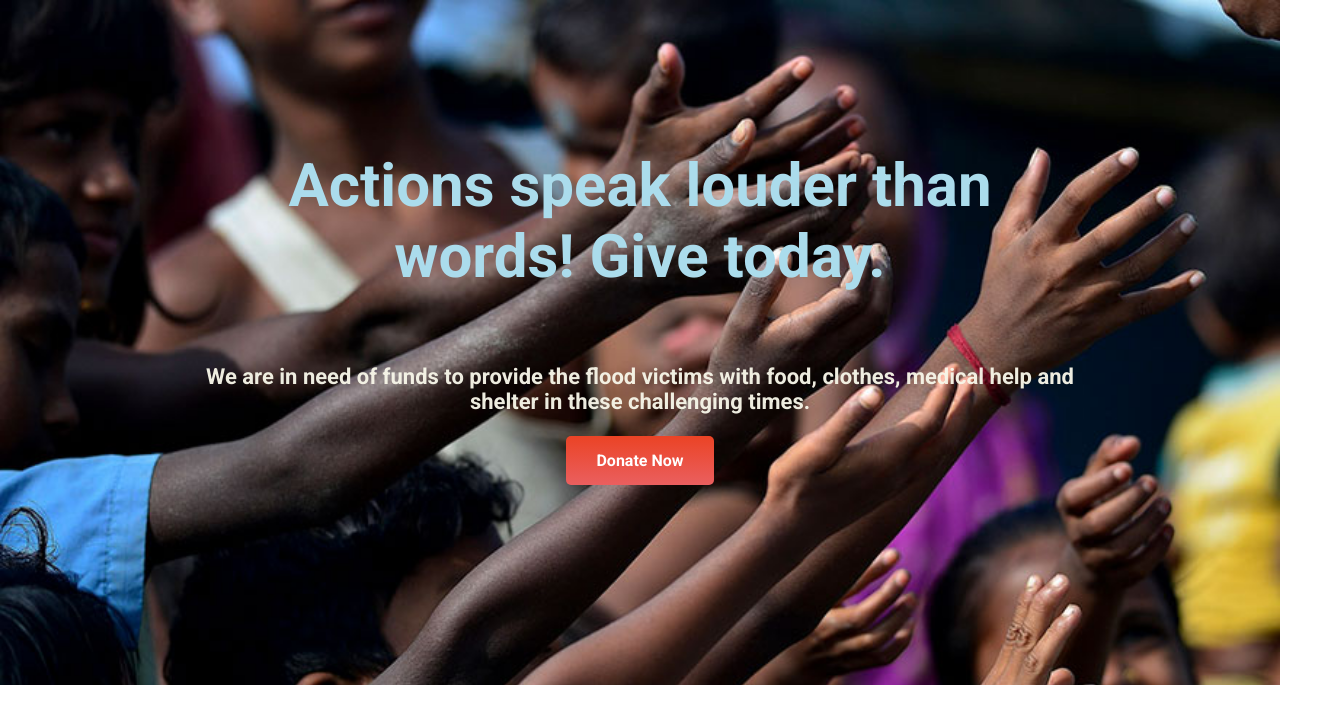
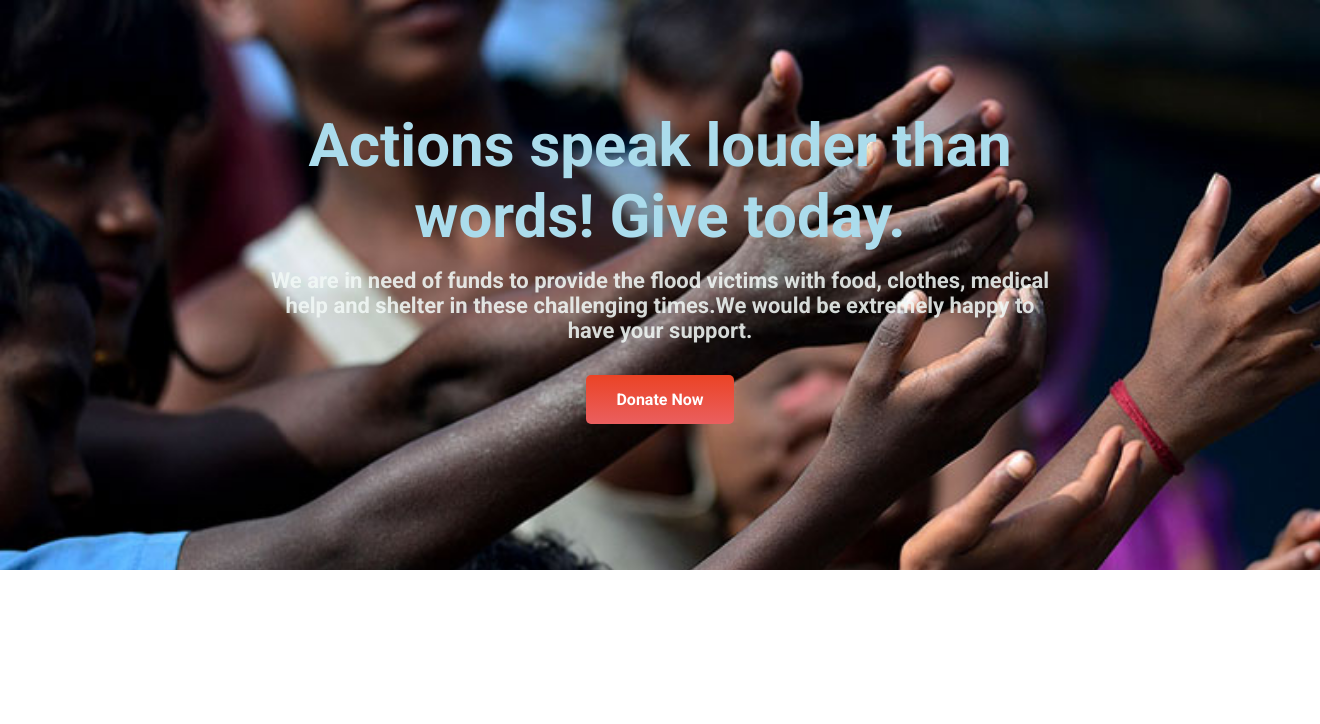
Before and after one commit to Rimaakter1/Assignment-1, a plain HTML site: page index.html in a window 1280 px wide. Shown: the whole page, 1320 px wide, since content can reach past the window. Drawn offline with Linux system fonts and the light colour scheme.

Commit message:
added top banner

```diff
--- a/index.html
+++ b/index.html
@@ -16,12 +16,12 @@
     <section class="top-page">
         <div class="aligned">
             <h1>Actions speak louder than words! Give today.</h1>
-            <p>We are in need of funds to provide the flood victims with food, clothes, medical help and
-                shelter in these challenging times.</p>
+            <p id="font-style">We are in need of funds to provide the flood victims with food, clothes, medical help and
+                shelter in these challenging times.We would be extremely happy to have your support.</p>
             <a class="link-button" target="_blank" href="">Donate Now</a>
         </div>
+    </section>
 
-    </section>
 
 </body>
 
--- a/style.css
+++ b/style.css
@@ -1,37 +1,49 @@
 body {
     font-family: 'Roboto', sans-serif;
     margin: 0;
+
 }
 
 h1 {
     color: rgb(171, 220, 236);
     font-size: 60px;
     font-weight: 700;
+    margin-bottom: 0;
 }
 
-p {
-    color: hsla(56, 48%, 94%, 0.961);
+h2 {
+    font-size: 40px;
+
+}
+
+#font-style {
+    color: #f1f8f6de;
     font-size: 22px;
+    margin-top: 2%;
+    margin-bottom: 4%;
+
 }
 
 .top-page {
     background-image: url(images/donation13.jpg);
     background-repeat: no-repeat;
     background: cover;
-    background-size: 100%;
-    height: 100%;
-    padding: 200px;
-
+    background-size: 1500px;
+    height: 50px;
+    padding: 260px;
+    width: 800px;
 }
 
 .aligned {
     display: flex;
     flex-direction: column;
     align-items: center;
-    margin-top: -100px;
+    margin-top: -200px;
     text-align: center;
 
+
 }
+
 
 .link-button {
     text-decoration: none;
```
